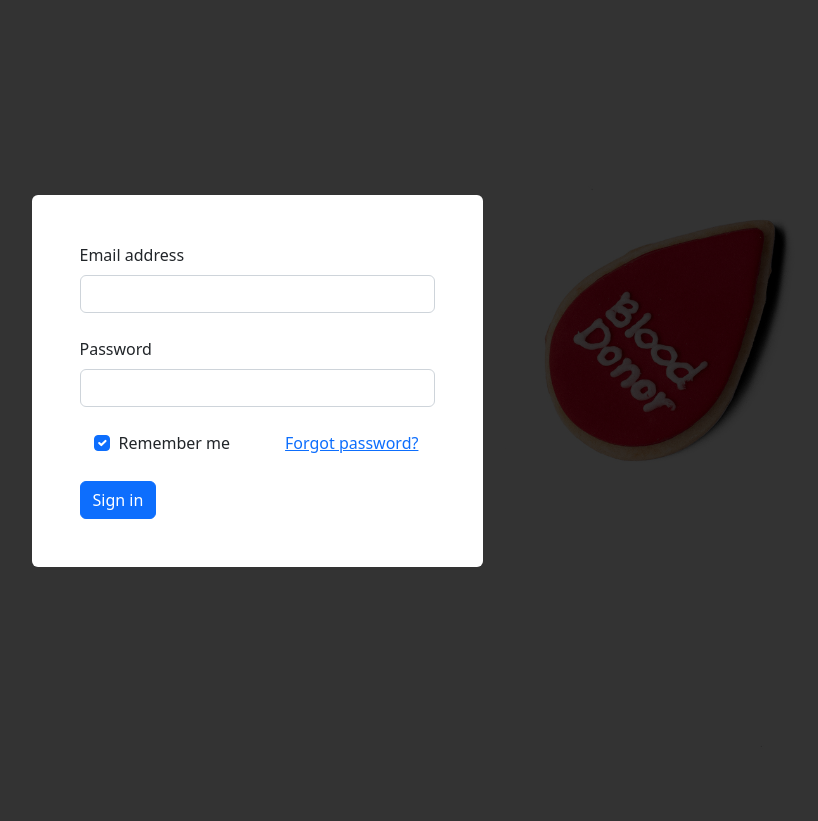
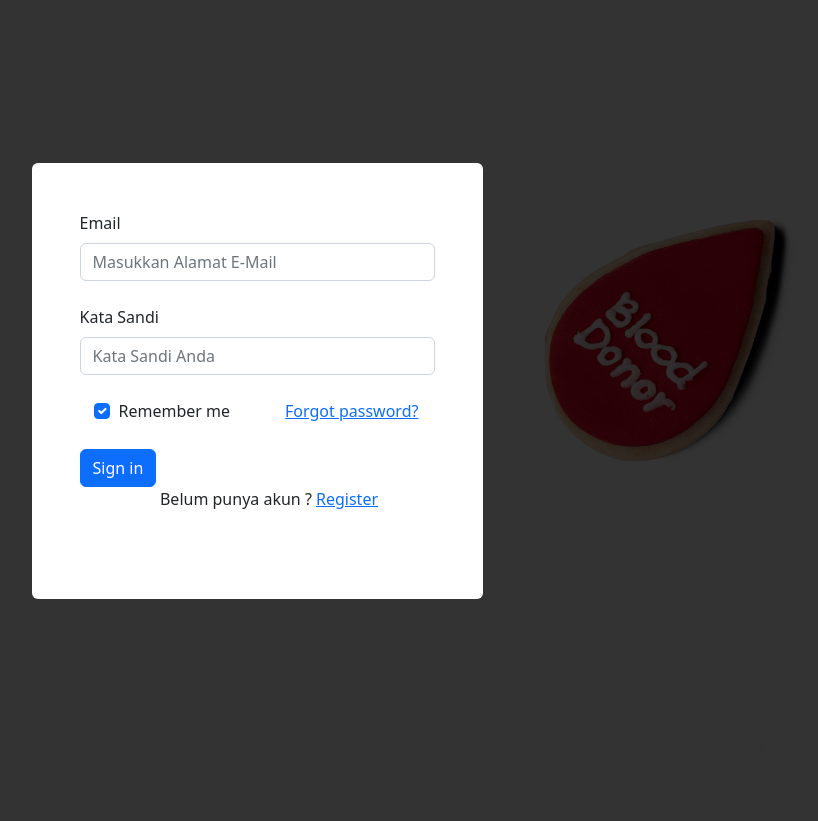
Before and after one commit to gumballs17/SI4402_Kelompok6_Gelood, a Laravel app: page /login in a window 1280 px wide. Shown: the whole page, without its empty margins (383-1201 px from the left). Run offline with Laravel 9, Linux system fonts and the light colour scheme.

Commit message:
git push

```diff
--- a/Gelood/resources/views/layout/login.blade.php
+++ b/Gelood/resources/views/layout/login.blade.php
@@ -45,14 +45,13 @@
                             <form class="bg-white rounded shadow-5-strong p-5">
                                 <!-- Email input -->
                                 <div class="form-outline mb-4">
-                                    <label class="form-label" for="form1Example1">Email address</label>
-                                    <input type="email" id="form1Example1" class="form-control" />
+                                    <label for="email" class="form-label">Email</label>
+                                    <input type="email" class="form-control" name="email" id="email"  placeholder="Masukkan Alamat E-Mail">
                                 </div>
 
-                                <!-- Password input -->
                                 <div class="form-outline mb-4">
-                                    <label class="form-label" for="form1Example2">Password</label>
-                                    <input type="password" id="form1Example2" class="form-control" />
+                                    <label for="password" class="form-label">Kata Sandi</label>
+                                    <input type="password" class="form-control" name="password" id="password"  placeholder="Kata Sandi Anda">
                                 </div>
 
                                 <!-- 2 column grid layout for inline styling -->
@@ -76,6 +75,12 @@
 
                                 <!-- Submit button -->
                                 <button type="submit" class="btn btn-primary btn-block">Sign in</button>
+                                <div class="form-check d-flex justify-content-center mb-4">
+                                    <div class="text-center">
+                                        <p>Belum punya akun ? <a href="/register">Register</a></p>
+                                    </div>
+                                </div>
+
                             </form>
                         </div>
                     </div>
```
